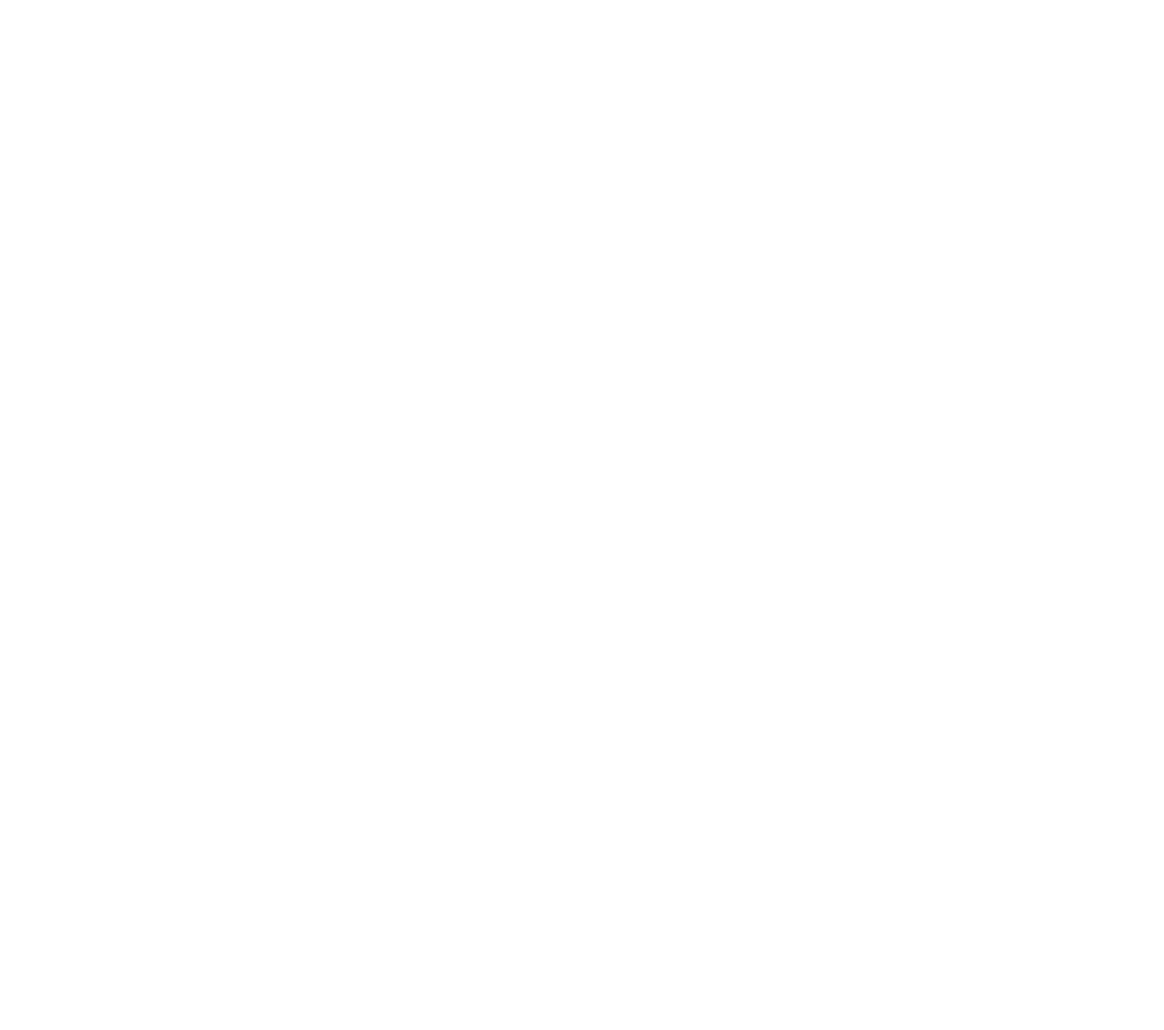
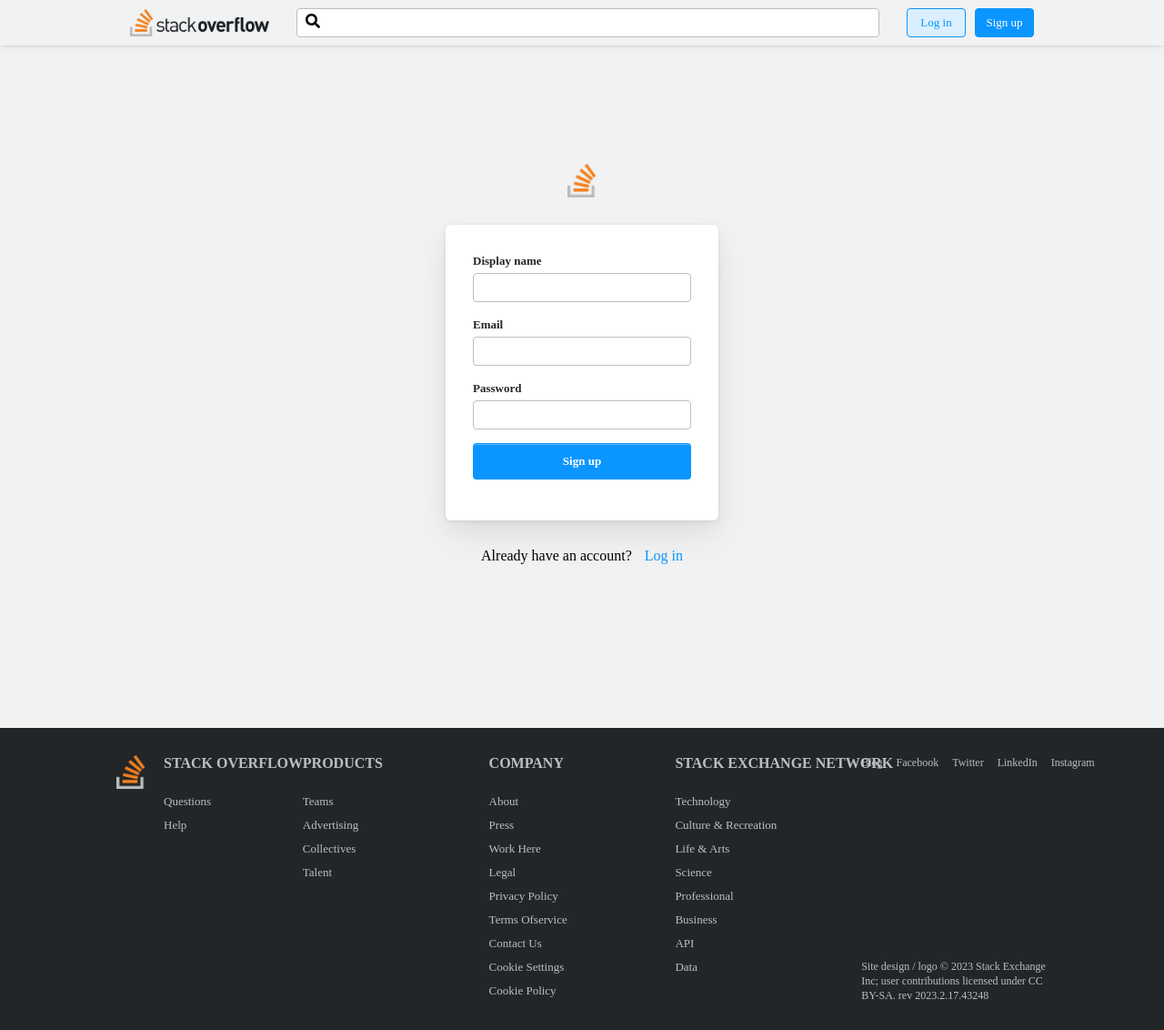
Before and after one commit to codestates-seb/seb42_pre_007, a React (Create React App) app in the folder client/: page /users/signup in a window 1280 px wide. Before the commit this address had no page. Shown: the whole page at 91% size. Before the commit the page ends 800 px from the top, so only its background shows below. Built offline with nearby package versions, Linux system fonts and the light colour scheme; no server answers.

Commit message:
Feat: 로그인 기능 추가작업

```diff
--- a/client/package.json
+++ b/client/package.json
@@ -9,6 +9,7 @@
     "axios": "^1.3.3",
     "react": "^18.2.0",
     "react-dom": "^18.2.0",
+    "react-icons": "^4.7.1",
     "react-router-dom": "^6.8.1",
     "react-scripts": "5.0.1",
     "styled-components": "^5.3.6",
--- a/client/src/App.js
+++ b/client/src/App.js
@@ -1,16 +1,30 @@
 import "./styles/variable.css";
-import "./App.css";
-import { GlobalStyle } from "./globalStyle";
+import { GlobalStyle } from "./globalStyle.js";
 import { BrowserRouter,Routes,Route } from "react-router-dom";
-import Login from './pages/Login';
+import Header from "./components/Header";
+import Footer from "./components/Footer";
+import Index from "./pages/Index";
+import Login from "./pages/Login";
+import SignUp from "./pages/SignUp";
+import Main from "./pages/Main";
+import { useState } from "react";
 
 function App() {
+  const [ user, setUser ] = useState(null)
+  const [ isLogin, setIsLogin ] = useState(false)
+  const [ auth, setAuth ] = useState(null)
+
   return (
     <BrowserRouter>
       <GlobalStyle/>
+      <Header isLogin={isLogin} user={user} setUser={setUser} setIsLogin={setIsLogin} />
       <Routes>
-        <Route path='/users/login' element={<Login/>} />
+        <Route path='/' element={<Index/>} />
+        <Route path='/users/login' element={<Login setUser={setUser} setIsLogin={setIsLogin} setAuth={setAuth} />} />
+        <Route path='/users/signup' element={<SignUp/>} />
+        <Route path='/question/:questionId' element={<Main/>} />
       </Routes>
+      <Footer/>
     </BrowserRouter>
   )
  }
--- /dev/null
+++ b/client/src/components/Footer.js
@@ -0,0 +1,109 @@
+import React from 'react'
+import styled from 'styled-components'
+import { LogoImg } from '../styles/authform';
+
+const FooterWrap = styled.footer`
+  position: relative;
+  z-index: 999;
+  width: 100%;
+  background: var(--black);
+  padding: var(--gap-large) 10vw;
+  display: flex;
+  justify-content: space-between;
+  align-items: flex-start;
+  .flexbox {
+    width: 20%;
+    display: flex;
+    justify-content: flex-start;
+    align-items: flex-start;
+    > ${LogoImg} {
+      margin-right: 20px;
+    }
+  }
+`;
+const FooterBox = styled.div`
+  color: var(--lgray);
+  width: 20%;
+  h3 {
+    font-size: 16px;
+    font-weight: bold;
+    text-transform: uppercase;
+    margin-bottom: 20px;
+    white-space: nowrap;
+  }
+  li {
+    font-size: 13px;
+    line-height: 26px;
+    text-transform: capitalize;
+    cursor: pointer;
+  }
+`;
+const FooterLink = styled.div`
+  color: var(--lgray);
+  width: 20%;
+  align-self: stretch;
+  display: flex;
+  flex-direction: column;
+  justify-content: space-between;
+  align-items: flex-start;
+  font-size: 12px;
+  line-height: 16px;
+  ul {
+    display: flex;
+    justify-content: flex-start;
+    align-items: center;
+  }
+  li {
+    margin-right: 15px;
+  }
+`;
+
+
+const Footer = () => {
+  const product = ["teams","advertising","collectives","talent"];
+  const company = ["about","press","work here","legal","privacy policy","terms ofservice","contact us","cookie settings","cookie policy"]
+  const network = ["technology","culture & recreation","life & arts","science","professional","business","API","data"]
+  const links = ["Blog","Facebook","Twitter","LinkedIn","Instagram"]
+  return (
+    <FooterWrap>
+      <div className='flexbox'>
+        <LogoImg/>
+        <FooterBox>
+          <h3>stack overflow</h3>
+          <ul>
+            <li>questions</li>
+            <li>help</li>
+          </ul>
+        </FooterBox>
+      </div>
+      <FooterBox>
+        <h3>products</h3>
+        <ul>
+          {product.map((item,index)=><li key={index}>{item}</li>)}
+        </ul>
+      </FooterBox>
+      <FooterBox>
+        <h3>company</h3>
+        <ul>
+          {company.map((item,index)=><li key={index}>{item}</li>)}
+        </ul>
+      </FooterBox>
+      <FooterBox>
+        <h3>stack exchange network</h3>
+        <ul>
+          {network.map((item,index)=><li key={index}>{item}</li>)}
+        </ul>
+      </FooterBox>
+      <FooterLink>
+        <ul>
+          {links.map((item,index)=><li key={index}>{item}</li>)}
+        </ul>
+        <div>
+          Site design / logo © 2023 Stack Exchange Inc; user contributions licensed under CC BY-SA. rev 2023.2.17.43248
+        </div>
+      </FooterLink>
+    </FooterWrap>
+  )
+}
+
+export default Footer
--- /dev/null
+++ b/client/src/components/Header.js
@@ -0,0 +1,119 @@
+import React, { useState } from 'react'
+import styled from 'styled-components'
+import { FaSearch } from "react-icons/fa";
+import { useNavigate } from 'react-router-dom'
+
+const HeaderWrap = styled.div`
+  width: 100%;
+  position: fixed;
+  z-index: 999;
+  left: 50%; top: 0; transform: translateX(-50%);
+  height: 50px;
+  box-shadow: 0 1px 2px hsla(0,0%,0%,0.05), 0 1px 4px hsla(0, 0%, 0%, 0.05), 0 2px 8px hsla(0, 0%, 0%, 0.05);
+  background: var(--silver);
+  padding: 0 10vw;
+`;
+const HeaderContent = styled.div`
+  /* max-width: 1400px; */
+  width: 100%;
+  height: 100%;
+  margin: 0 auto;
+  display: flex;
+  justify-content: space-between;
+  align-items: center;
+  padding: 0 var(--gap-md);
+`;
+const Logo = styled.div`
+  height: 30px;
+  cursor: pointer;
+  > img {
+    width: auto;
+    height: 100%; object-fit: cover;
+    vertical-align: middle;
+  }
+`;
+const SearchBar = styled.div`
+  position: relative;
+  flex: 1;
+  margin: 0 var(--gap-large);
+  > span {
+    position: absolute;
+    left: 10px;
+    top: 50%;
+    transform: translateY(-50%);
+  }
+`;
+const SearchInput = styled.input`
+  width: 100%;
+  height: 32px;
+  border-radius: 4px;
+  border: 1px solid var(--lgray);
+  padding: 0 7px 0 30px;
+  background: #fff;
+`;
+const HeaderBtnWrap = styled.div`
+  display: flex;
+  justify-content: flex-end;
+  align-items: center;
+`;
+const HeaderBtn = styled.button`
+  width: 65px;
+  height: 32px;
+  background: ${(props)=>props.background||'var(--blue)'};
+  color: ${(props)=>props.color||'#fff'};
+  font-size: 13px;
+  border-width: 1px;
+  border-style: solid;
+  border-color: ${(props)=>props.borderColor||'var(--blue)'};
+  margin-left: ${(props)=>props.marginLeft||'0px'};
+  border-radius: 4px;
+  cursor: pointer;
+  &:hover {
+    background: ${(props)=>props.hoverBg||'var(--blue-hover)'};
+  }
+`;
+const MyPageBtn = styled.button`
+  width: 32px;
+  height: 32px;
+  border-radius: 4px;
+  background: seagreen;
+`;
+const Header = ({user,isLogin,setUser,setIsLogin}) => {
+  const navigate = useNavigate();
+  const logoutHander=()=>{
+    setUser(null)
+    setIsLogin(false)
+    navigate('/')
+  }
+
+  return (
+    <HeaderWrap>
+      <HeaderContent>
+        <Logo onClick={()=>navigate('/')} ><img src='/logo.png' alt='stack overflow logo' /></Logo>
+        <SearchBar>
+          <span><FaSearch/></span>
+          <SearchInput type='text' />
+        </SearchBar>
+
+        {
+          isLogin
+          ? (
+            <HeaderBtnWrap>
+              <MyPageBtn/>
+              <HeaderBtn onClick={logoutHander} marginLeft='10px' background='var(--skyblue)' color='var(--blue)' hoverBg='var(--skyblue-hover)'>Log out</HeaderBtn>
+            </HeaderBtnWrap>
+          )
+          : (
+            <HeaderBtnWrap>
+              <HeaderBtn background='var(--skyblue)' color='var(--blue)' hoverBg='var(--skyblue-hover)' onClick={()=>navigate('/users/login')}>Log in</HeaderBtn>
+              <HeaderBtn marginLeft='10px' onClick={()=>navigate('/users/signup')}>Sign up</HeaderBtn>
+            </HeaderBtnWrap>
+          )
+        }
+
+      </HeaderContent>
+    </HeaderWrap>
+  )
+}
+
+export default Header
--- /dev/null
+++ b/client/src/pages/Index.js
@@ -0,0 +1,18 @@
+import React from 'react'
+import styled from 'styled-components'
+
+const IndexWrap = styled.div`
+  padding: 10vw 0;
+  display: flex;
+  justify-content: center;
+  align-items: center;
+  height: 100vh;
+`;
+
+const Index = () => {
+  return (
+    <IndexWrap><img src='/logo.png' alt='stack overflow' /></IndexWrap>
+  )
+}
+
+export default Index
--- a/client/src/pages/Login.js
+++ b/client/src/pages/Login.js
@@ -12,7 +12,7 @@
 } from '../styles/authform';
 import axios from 'axios';
 
-const Login = () => {
+const Login = ({setUser, setIsLogin,setAuth}) => {
   const navigate = useNavigate();
   const URI = process.env.REACT_APP_API_URI;
 
@@ -38,7 +38,14 @@
         email,
         password,
       },
-    });
+    })
+    .then((res)=>{
+      setAuth(res.headers.authorization)
+      navigate('/')
+      setIsLogin(true)
+      setUser(res.data)
+    })
+    .catch(()=>{})
   };
 
   return (
--- /dev/null
+++ b/client/src/pages/Main.js
@@ -0,0 +1,22 @@
+import React from 'react'
+import styled from 'styled-components'
+
+
+const MainWrap = styled.div`
+  position: relative;
+  display: flex;
+  justify-content: flex-start;
+  align-items: flex-start;
+  margin-top: 50px;
+  width: 100%;
+  padding: 0 10vw;
+`;
+const Main = () => {
+  return (
+    <MainWrap>
+
+    </MainWrap>
+  )
+}
+
+export default Main
--- /dev/null
+++ b/client/src/pages/SignUp.js
@@ -0,0 +1,70 @@
+import React, { useState } from 'react'
+import { useNavigate } from 'react-router-dom'
+import { LogoImg,AuthFormWrap,AuthForm,AuthFormBox,AuthFormLabel,AuthFormInput,BlueButton,AuthLinkTo } from '../styles/authform'
+import axios  from 'axios';
+
+const SignUp = () => {
+  const navigate = useNavigate();
+  const URI = process.env.REACT_APP_API_URI
+
+  const [ signName, setSignName ] = useState("");
+  const [ signEmail, setSignEmail ] = useState("");
+  const [ signPw, setSignPw ] = useState("");
+
+  const handleSignName=(e)=>{
+    let content = e.target.value;
+    setSignName(content)
+  }
+  const handleSignEmail=(e)=>{
+    let content = e.target.value;
+    setSignEmail(content)
+  }
+  const handleSignPw=(e)=>{
+    let content = e.target.value;
+    setSignPw(content)
+  }
+
+  const POSTSignUp = async(e)=>{
+    e.preventDefault()
+    axios({
+      method: 'post',
+      url: `${URI}`,
+      params: {
+        signName,
+        signEmail,
+        signPw
+      },
+      data: {
+        signName,
+        signEmail,
+        signPw
+      }
+    })
+  }
+
+  return (
+    <AuthFormWrap>
+      <LogoImg/>
+      <AuthForm>
+        <AuthFormBox>
+          <AuthFormLabel htmlFor='signUpName'>Display name</AuthFormLabel>
+          <AuthFormInput type='text' title='signUpName' id='signUpName' value={signName} onChange={handleSignName}  required/>
+        </AuthFormBox>
+        <AuthFormBox>
+          <AuthFormLabel htmlFor='signUpEmail'>Email</AuthFormLabel>
+          <AuthFormInput type='text' title='signUpEmail' id='signUpEmail' value={signEmail} onChange={handleSignEmail} required />
+        </AuthFormBox>
+        <AuthFormBox>
+          <AuthFormLabel htmlFor='signUpPw'>Password</AuthFormLabel>
+          <AuthFormInput type='password' title='signUpPw' id='signUpPw' value={signPw} onChange={handleSignPw} required/>
+        </AuthFormBox>
+        <AuthFormBox>
+          <BlueButton onClick={POSTSignUp}>Sign up</BlueButton>
+        </AuthFormBox>
+      </AuthForm>
+      <AuthLinkTo>Already have an account? <span onClick={()=>navigate('/users/login')}>Log in</span></AuthLinkTo>
+    </AuthFormWrap>
+  )
+}
+
+export default SignUp
```
Also changed, not shown: client/public/logo.png (added), 1 other file (tests, documents, lock files or other folders).
